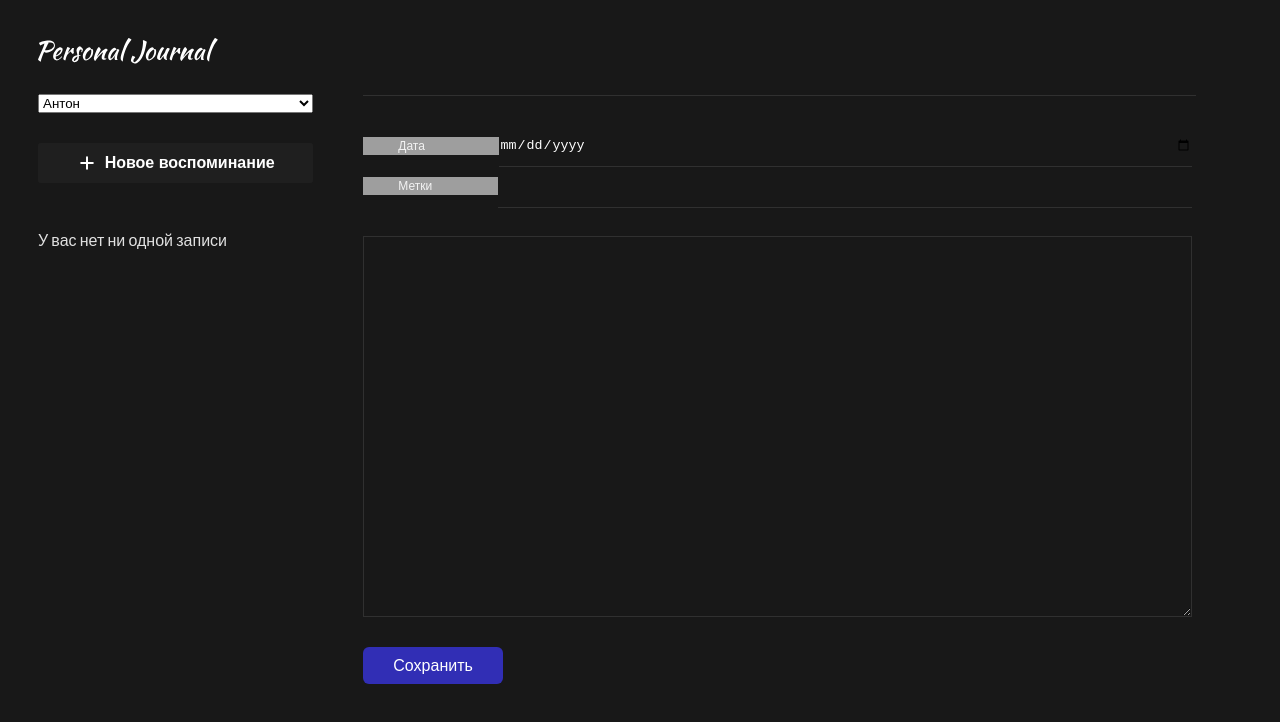
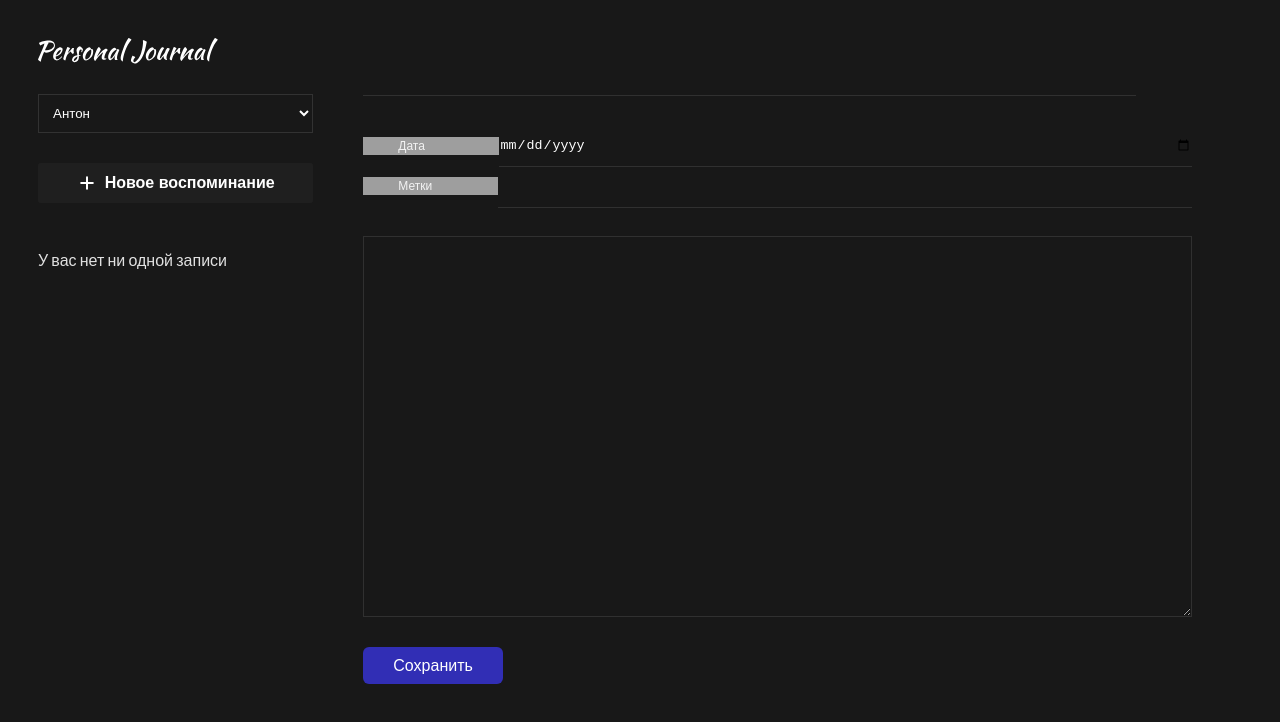
Before and after one commit to Deniskos/personal-journal, a React (Vite) app: page / in a window 1280 px wide. Shown: the top 722 px of the page. Built offline with nearby package versions, Linux system fonts and the light colour scheme; grey boxes are pictures that could not be loaded.

Commit message:
feat: добавлена возможность удаления записи PJ-1

```diff
--- a/src/App.jsx
+++ b/src/App.jsx
@@ -1,4 +1,4 @@
-// import { useContext } from 'react';
+import { useContext } from 'react';
 import { useLocalStorage } from '../src/hooks/useLocalstorage';
 
 import JournalAddButton from './components/JournalAddButton/JournalAddButton';
@@ -10,7 +10,7 @@ import JournalForm from './components/JournalForm/JournalForm';
 
 import './App.css';
 import UserContextProvider from './context/User.context';
-import EditContextProvider from './context/Edit.context';
+import { EditContext } from './context/Edit.context';
 import { convertDatesForClient } from './helpers/convertDatesForClient';
 
 // function mapItems(items) {
@@ -24,10 +24,10 @@ import { convertDatesForClient } from './helpers/convertDatesForClient';
 // }
 
 function App() {
+	const { isEditMode } = useContext(EditContext);
 	const [items, saveData] = useLocalStorage('data');
-	// const { setIsEditMode, isEditMode } = useContext(EditContext);
 
-	const submitItem = (sentItem, isEditMode) => {
+	const submitItem = (sentItem) => {
 		let submitData = [];
 
 		if (isEditMode) {
@@ -57,9 +57,17 @@ function App() {
 		saveData(submitData);
 	};
 
+	const deleteNote = (editItemId) => {
+		console.log('delete', editItemId);
+		saveData([
+			...items.filter((item) => {
+				return item.id !== editItemId;
+			}),
+		]);
+	};
+
 	return (
 		<UserContextProvider>
-			<EditContextProvider>
 			<div className="app">
 				<LeftPanel>
 					<Header />
@@ -67,10 +75,9 @@ function App() {
 					<JournalList items={convertDatesForClient(items)} />
 				</LeftPanel>
 				<Body>
-						<JournalForm onSubmit={submitItem} />
+					<JournalForm onSubmit={submitItem} deleteNote={deleteNote} />
 				</Body>
 			</div>
-			</EditContextProvider>
 		</UserContextProvider>
 	);
 }
--- a/src/components/Input/styles.module.css
+++ b/src/components/Input/styles.module.css
@@ -11,6 +11,7 @@
 }
 
 .inputTitle {
+	width: calc(100% - 60px);
 	font-weight: 600;
 	font-size: 32px;
 	line-height: 100%;
--- a/src/components/JournalForm/JournalForm.jsx
+++ b/src/components/JournalForm/JournalForm.jsx
@@ -11,7 +11,7 @@ import { formatDateForInput } from '../../helpers/formatDateForInput';
 import { useLocalStorage } from '../../hooks/useLocalstorage';
 import { convertDatesForClient } from '../../helpers/convertDatesForClient';
 
-function JournalForm({ onSubmit }) {
+function JournalForm({ onSubmit, deleteNote }) {
 	const [formState, dispatchForm] = useReducer(formReducer, INITIAL_STATE);
 
 	const { isValid, values, isFormReadyForSubmit } = formState || {};
@@ -39,6 +39,8 @@ function JournalForm({ onSubmit }) {
 						})[0],
 				},
 			});
+		} else {
+			dispatchForm({ type: actionTypes.CLEAR });
 		}
 	}, [isEditMode, editItemId, items]);
 
@@ -57,7 +59,7 @@ function JournalForm({ onSubmit }) {
 
 	useEffect(() => {
 		if (isFormReadyForSubmit) {
-			onSubmit({ userId, ...values }, isEditMode);
+			onSubmit({ userId, ...values });
 			dispatchForm({ type: actionTypes.CLEAR }); // очистка формы
 			setEditItemId(null);
 			setIsEditMode(false);
@@ -93,6 +95,7 @@ function JournalForm({ onSubmit }) {
 
 	return (
 		<form className={styles.journalForm} onSubmit={addJournalItem}>
+			<div>
 				<Input
 					ref={titleRef}
 					kind="title"
@@ -102,6 +105,13 @@ function JournalForm({ onSubmit }) {
 					onChange={changeValue}
 					isValid={isValid.title}
 				/>
+				{editItemId && (
+					<button
+						onClick={() => deleteNote(editItemId)}
+						className={styles.delete}
+					/>
+				)}
+			</div>
 			<div>
 				<div className={styles.inputFieldWrapper}>
 					<label htmlFor="date" className={cn(styles.label, styles.dateLabel)}>
--- a/src/components/JournalForm/styles.module.css
+++ b/src/components/JournalForm/styles.module.css
@@ -6,6 +6,19 @@
 
 	& button {
 		width: max-content;
+	}
+
+	& .delete {
+		position: absolute;
+		left: calc(100% - 80px);
+		width: 30px;
+		height: 30px;
+		border: none;
+		background-image: url(./delete.svg);
+		background-repeat: no-repeat;
+		background-size: 30px 30px;
+		background-color: transparent;
+		cursor: pointer;
 	}
 }
 
--- a/src/components/JournalList/JournalList.jsx
+++ b/src/components/JournalList/JournalList.jsx
@@ -6,6 +6,8 @@ import { useContext } from 'react';
 import { UserContext } from '../../context/User.context';
 
 function JournalList({ items }) {
+	console.log('JournalList-items', items);
+
 	const { userId } = useContext(UserContext);
 	if (items?.length === 0) {
 		return <p>У вас нет ни одной записи</p>;
--- a/src/components/SelectUser/SelectUser.jsx
+++ b/src/components/SelectUser/SelectUser.jsx
@@ -1,5 +1,5 @@
 import { useContext } from 'react';
-import './styles.css';
+import styles from './styles.module.css';
 import { UserContext } from '../../context/User.context';
 
 function SelectUser() {
@@ -10,7 +10,13 @@ function SelectUser() {
 	};
 
 	return (
-		<select name="user" id="user" value={userId} onChange={changeUser}>
+		<select
+			className={styles.select}
+			name="user"
+			id="user"
+			value={userId}
+			onChange={changeUser}
+		>
 			<option value="1">Антон</option>
 			<option value="2">Вася</option>
 		</select>
--- /dev/null
+++ b/src/components/SelectUser/styles.module.css
@@ -0,0 +1,6 @@
+.select {
+	padding: 10px;
+	background: none;
+	color: white;
+	border: 1px solid #323232;
+}
--- a/src/hooks/useLocalstorage.js
+++ b/src/hooks/useLocalstorage.js
@@ -1,7 +1,7 @@
-import { useState, useEffect } from 'react';
+import { useState, useEffect, } from 'react';
 
-export function useLocalStorage(key, isEditMode) {
-	const [data, setData] = useState();
+export function useLocalStorage(key, isEditMode = false) {
+	const [data, setData] = useState([]);
 
 	useEffect(() => {
 		const response = JSON.parse(localStorage.getItem(key));
@@ -9,7 +9,9 @@ export function useLocalStorage(key, isEditMode) {
 		if (response) {
 			setData(response);
 		}
-	}, [isEditMode]);
+
+	}, [isEditMode, key]);
+
 
 	const saveData = (newData) => {
 		localStorage.setItem(key, JSON.stringify(newData));
--- a/src/layouts/Body/styles.module.css
+++ b/src/layouts/Body/styles.module.css
@@ -1,4 +1,5 @@
 .body {
+	position: relative;
 	width: 100%;
 	padding: 18px 50px 50px;
 }
--- a/src/main.jsx
+++ b/src/main.jsx
@@ -1,10 +1,13 @@
 import { StrictMode } from 'react';
 import { createRoot } from 'react-dom/client';
+import EditContextProvider from './context/Edit.context';
 import './index.css';
 import App from './App.jsx';
 
 createRoot(document.getElementById('root')).render(
 	<StrictMode>
-		<App />
+		<EditContextProvider>
+			<App />
+		</EditContextProvider>
 	</StrictMode>
 );
```
Also changed, not shown: src/components/Test/LocalStorage.jsx (deleted, +0 -47 lines), public/delete.svg (added), src/components/SelectUser/styles.css (deleted). Lines whose indentation alone changed are shown as unchanged.
